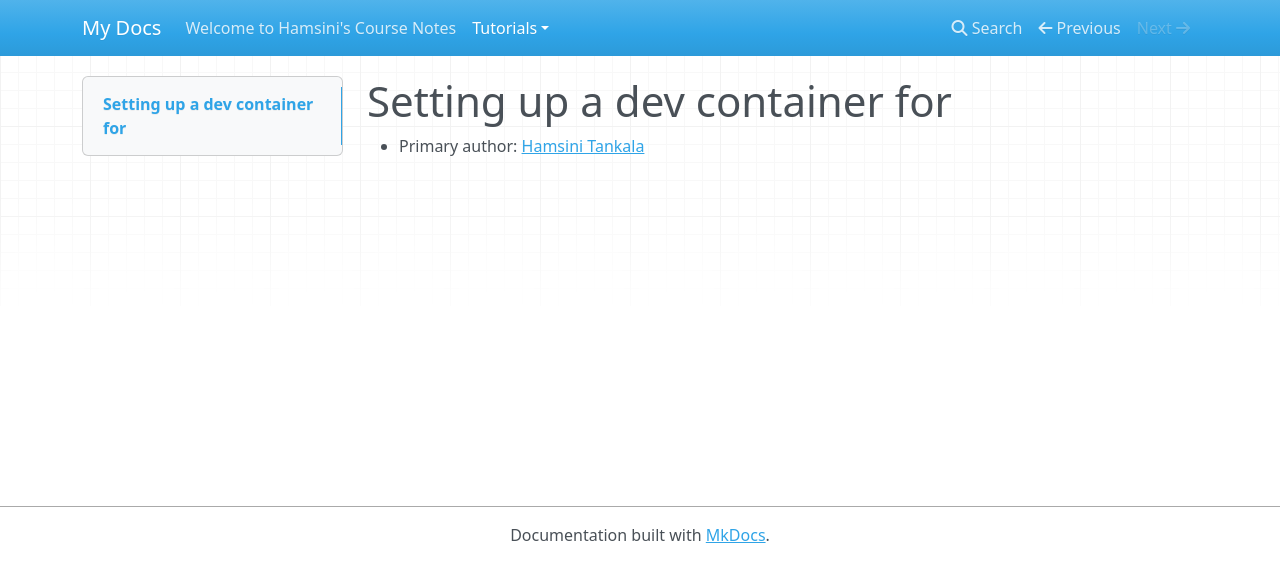
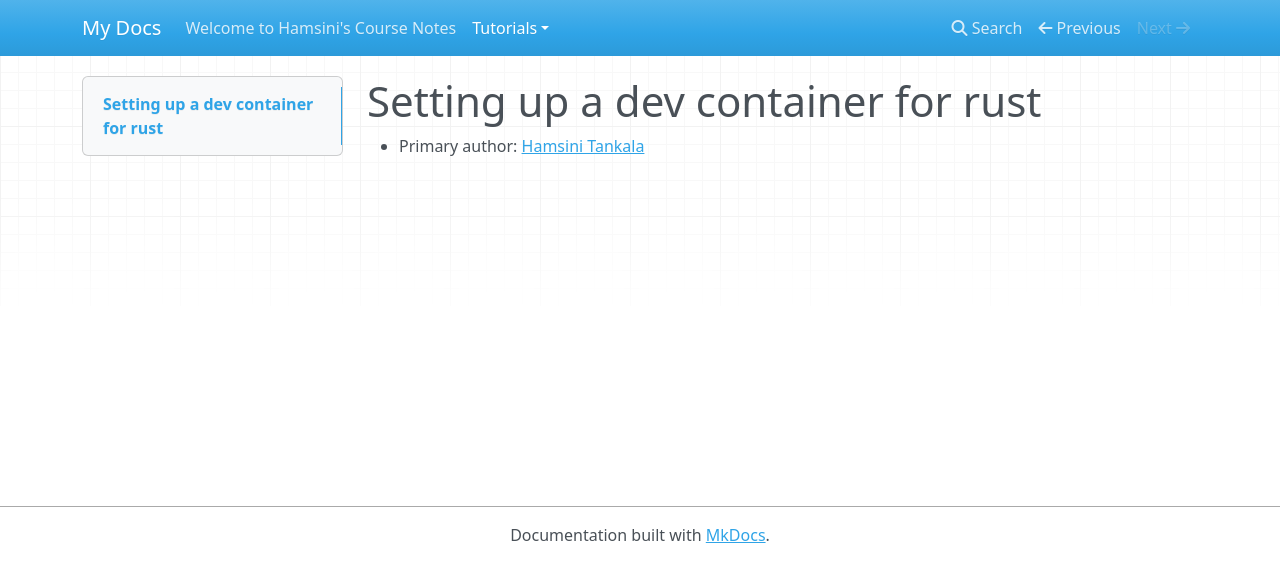
Before and after one commit to htankala/comp423-course-notes, an MkDocs documentation site: the page built from docs/tutorials/rust-setup.md, in a window 1280 px wide. Shown: the top 582 px of the page. Built offline with MkDocs 1.6.1, drawn with Linux system fonts in a browser that asks for light colours; nearby versions of some CDN libraries.

Commit message:
committed mt04-setup

```diff
--- a/docs/tutorials/rust-setup.md
+++ b/docs/tutorials/rust-setup.md
@@ -1,3 +1,3 @@
-# Setting up a dev container for <Insert: Go or Rust depending on which you are doing>
+# Setting up a dev container for rust
 
 * Primary author: [Hamsini Tankala](https://github.com/htankala)
```
